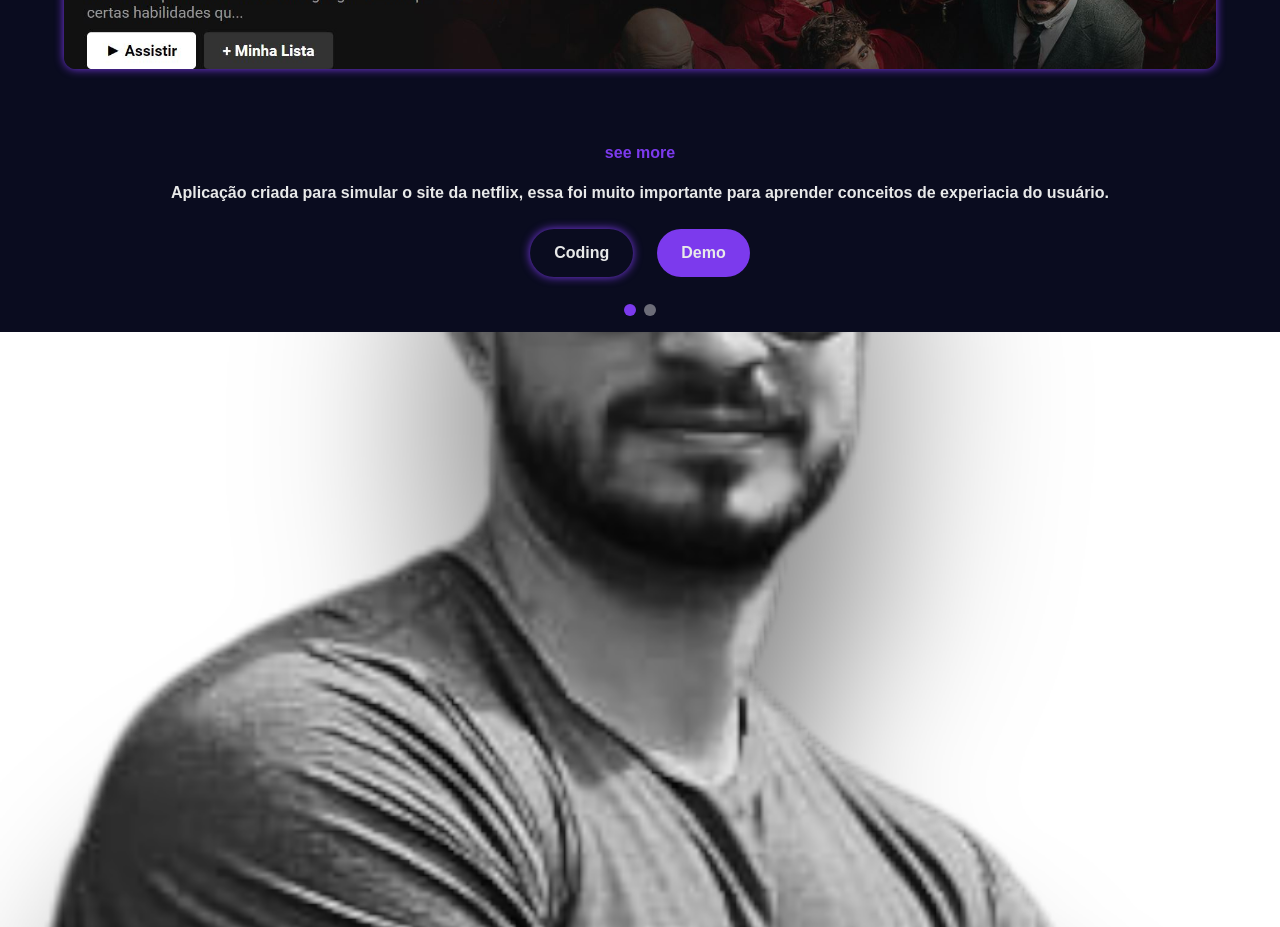
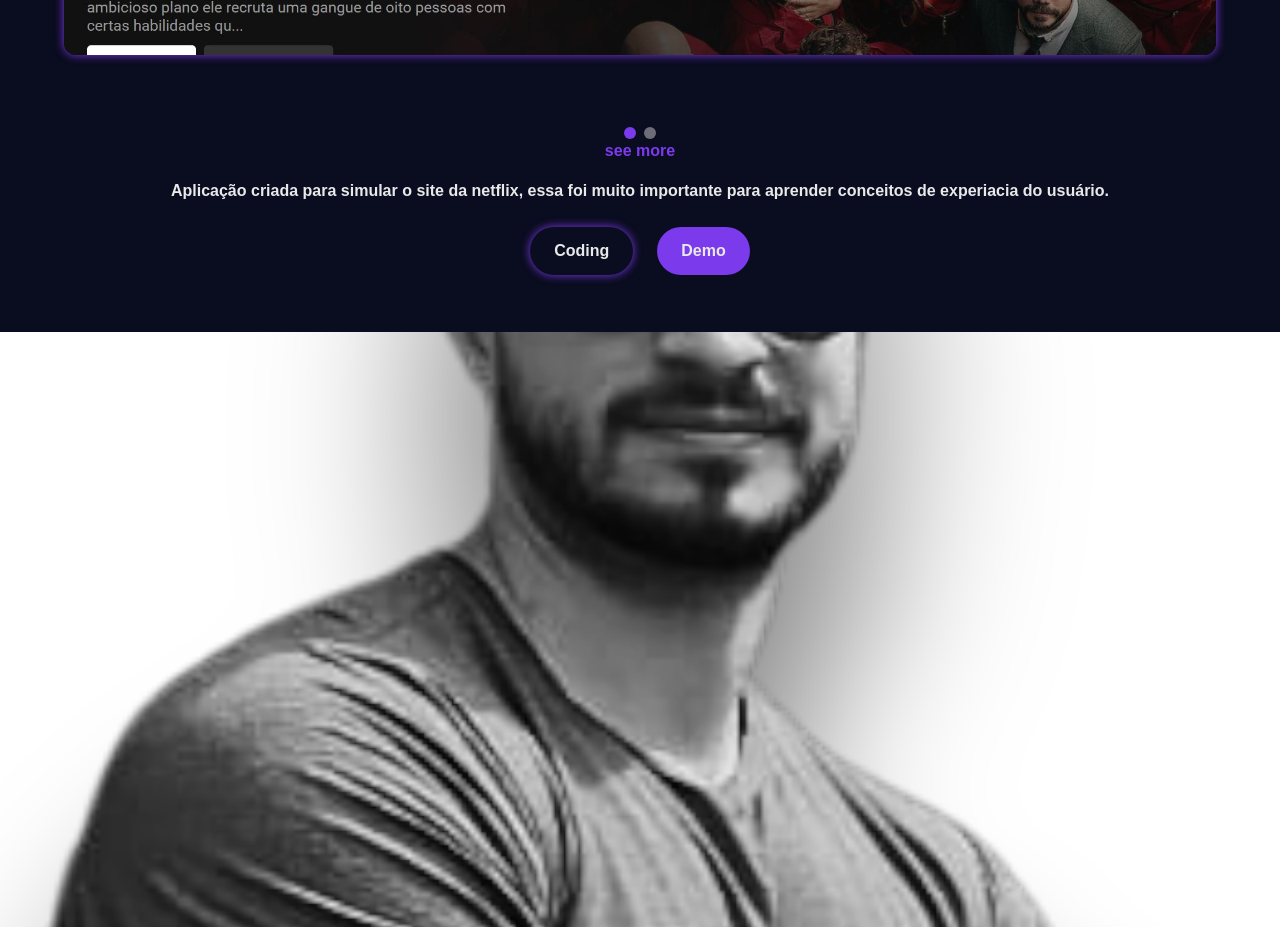
Before and after one commit to AndrehW27/portfolio, a React (Vite) app: page / in a window 1280 px wide. Shown: the part 3580-4507 px from the top of the page. Built offline with nearby package versions, Linux system fonts and the light colour scheme; a small style sheet from the web is missing.

Commit message:
indicators

```diff
--- a/src/components/Project/Project.tsx
+++ b/src/components/Project/Project.tsx
@@ -127,7 +127,7 @@ export default function ProjectsCarousel() {
 
               {/* CENTER: main image (click to open modal) */}
               <div
-                className="border-orange-500 h-[70dvw] w-[90dvw] bg-cover bg-top rounded-xl shadow-[0_0_10px_#7C3AED] white:shadow-[0_0_10px_#6594fc] cursor-pointer mb-4"
+                className="border-orange-500 h-[60dvw] w-[90dvw] bg-cover bg-top rounded-xl shadow-[0_0_10px_#7C3AED] white:shadow-[0_0_10px_#6594fc] cursor-pointer mb-4"
                 style={{
                   backgroundImage: `url(${s.images[0]})`,
                 }}
@@ -139,6 +139,19 @@ export default function ProjectsCarousel() {
 
               {/* BOTTOM: description + buttons */}
               <div className="border-red-500 h-[45dvw] w-full flex flex-col items-center justify-center text-center p-6">
+
+                {/* Indicators */}
+                <div className="flex gap-2 z-20">
+                  {slidesData.map((_, i) => (
+                    <button
+                      key={i}
+                      onClick={() => goTo(i)}
+                      aria-label={`Go to slide ${i + 1}`}
+                      className={`w-3 h-3 rounded-full ${i === index ? "bg-accent" : "bg-white/40"}`}
+                    />
+                  ))}
+                </div>
+
                 <button
                   onClick={() => {
                     setModalImage(s.images[0]);
@@ -178,17 +191,6 @@ export default function ProjectsCarousel() {
           ›
         </button>
 
-        {/* Indicators */}
-        <div className="absolute bottom-4 left-1/2 -translate-x-1/2 flex gap-2 z-20">
-          {slidesData.map((_, i) => (
-            <button
-              key={i}
-              onClick={() => goTo(i)}
-              aria-label={`Go to slide ${i + 1}`}
-              className={`w-3 h-3 rounded-full ${i === index ? "bg-accent" : "bg-white/40"}`}
-            />
-          ))}
-        </div>
       </div>
 
       {/* Modal */}
```
